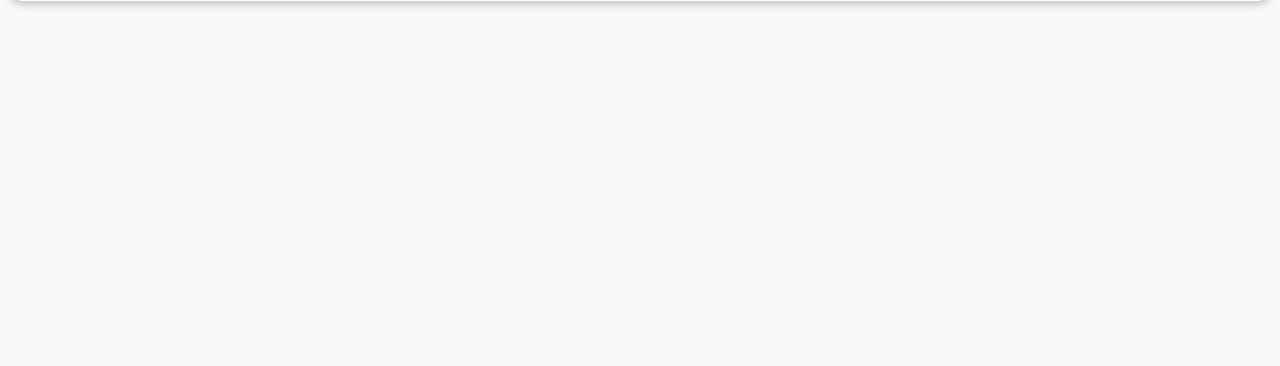
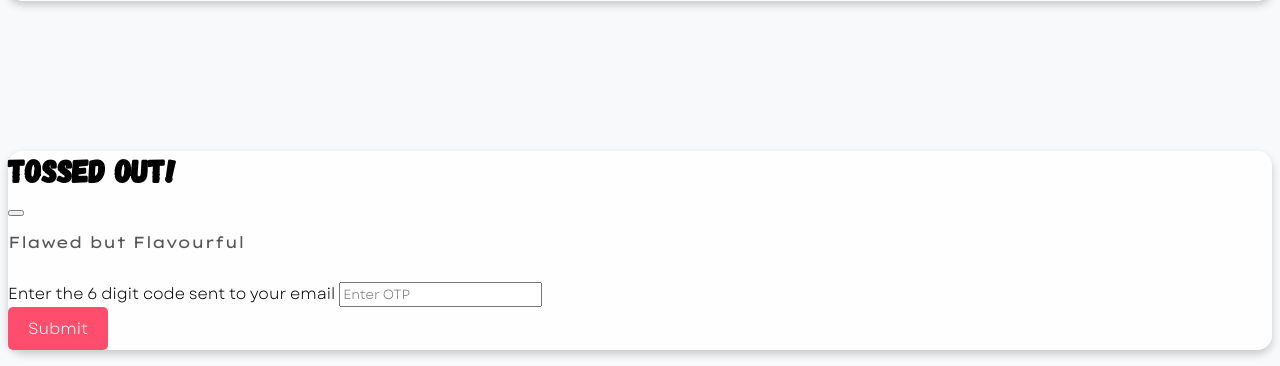
Before and after one commit to cbhy3/webappproj, a Flask app: template templates/includes/_navbar.html in a window 1280 px wide. Shown: the part 1011-1377 px from the top of the page. Before the commit the page ends 1019 px from the top, so only its background shows below. Run offline with Flask 3, Linux system fonts and the light colour scheme; the template is opened without the code that fills it: values that come from a table or form of the project are taken from there, others are empty; some libraries are stand-ins or nearby versions.

Commit message:
added otp email verification

```diff
--- a/Forms.py
+++ b/Forms.py
@@ -1,7 +1,9 @@
+
 from flask_wtf import FlaskForm
 from wtforms import StringField, SubmitField
 from wtforms.validators import DataRequired, Email, EqualTo, InputRequired, Length, ValidationError
 from wtforms.fields import EmailField, PasswordField
+from flask import session
 import shelve
 
 class signUp(FlaskForm):
@@ -34,3 +36,17 @@ class signIn(FlaskForm):
                  raise ValidationError('Incorrect Password or Email.')
         except KeyError:
             raise ValidationError("Email doesn't exist.")
+
+
+class Otp(FlaskForm):
+    otp = StringField('Enter the 6 digit code sent to your email', validators=[DataRequired(),Length(min=6, max = 6)])
+    submit = SubmitField('Submit', name = 'otp_submit')
+    def validate_otp(self,otp):
+        t = session.get('otp')
+        print(t)
+        if str(otp.data) == str(t):
+            print("otp successfully validated")
+            return True
+        else:
+            print(otp.data)
+            raise ValidationError('Invalid OTP entered.')
--- a/app.py
+++ b/app.py
@@ -1,8 +1,9 @@
-from flask import Flask, render_template, redirect, request, redirect, url_for
+from flask import Flask, render_template, redirect, request, redirect, url_for, session
 from Forms import *
 import shelve as shelve
 from customer import Customer
 from currentUser import CurrentUser
+from generateOTP import generateOTP
 app = Flask(__name__)
 app.config['SECRET_KEY'] = 'bignuts'
 
@@ -12,6 +13,7 @@ def main():
 
 @app.route('/aboutus', methods=['GET', 'POST'])
 def about_us():
+
     siemail = None
     sipassword = None
     suemail = None
@@ -19,25 +21,38 @@ def about_us():
     current_user = None
     signinform = signIn()
     signupform = signUp()
+    otpform = Otp()
+    needOTP = False
+    registrationSuccessful = False
     if request.method == 'POST':
         # Distinguish between forms
         if 'signin_submit' in request.form and signinform.validate_on_submit():
             siemail = signinform.email.data
             sipassword = signinform.password.data
             print("Sign-in attempt:", siemail)
+            registrationSuccessful = False
             with shelve.open('users') as usersDB:
                 current_user = usersDB[siemail]
                 ##print(current_user)
         elif 'signup_submit' in request.form and signupform.validate_on_submit():
             suemail = signupform.email.data
             supassword = signupform.password.data
+            session['user_email'] = suemail
+            session['user_password'] = supassword
             print("Sign-up attempt:", suemail)
-            Customer(suemail, supassword)
-            return redirect(url_for('about_us'))
+            needOTP = True
+            otp = generateOTP.__call__(suemail)
+            session['otp'] = otp
+            print(session['otp'])
+        elif 'otp_submit' in request.form and otpform.validate_on_submit():
+            registrationSuccessful = True
+            print("registration successful")
+            Customer(session.get('user_email'), session.get('user_password'))
+
         else:
-            print("Form validation failed:", signupform.errors, signinform.errors)
+            print("Form validation failed:", signupform.errors, signinform.errors, otpform.errors)
 
-    return render_template('aboutus.html', active_page='aboutus', signinform=signinform, signupform=signupform, siemail=siemail,sipassword=sipassword,suemail=suemail,supassword=supassword, current_user=current_user)
+    return render_template('aboutus.html', active_page='aboutus', signinform=signinform, signupform=signupform, siemail=siemail,sipassword=sipassword,suemail=suemail,supassword=supassword, current_user=current_user, needOTP=needOTP, otpform=otpform, registrationSuccessful=registrationSuccessful)
 ## copy this shit into the other pages when finished making them
 @app.route('/catalog')
 def catalog():
--- a/templates/includes/_navbar.html
+++ b/templates/includes/_navbar.html
@@ -98,17 +98,20 @@ border-color:white;
   transition: all 0.3s ease-in-out;
 }
   }
-   @media (max-width: 760px) { /* md and smaller */
+   @media (max-width: 760px) {
+       /* md and smaller */
        .nav-link {
            font-size: 14px; /* Even smaller font size */
-      width: 100vw;    /* Further reduced width */
-      height: 75px;    /* Further reduced height */
+           width: 100vw; /* Further reduced width */
+           height: 75px; /* Further reduced height */
            padding: 30px 8px; /* Reduced padding */
-        margin-top:5px;
+           margin-top: 5px;
        }
+
        .navbar-nav {
-       margin-top:35px;
+           margin-top: 35px;
        }
+
        .nav-link.active-link {
            background-color: #eaeaea;
            transform: translateY(0px);
@@ -119,6 +122,7 @@ border-color:white;
            transition: all 0.3s ease-in-out;
        }
    }
+
  .nav-link.active-link {
   background-color: #eaeaea;
   transform: translateY(20px);
@@ -186,7 +190,11 @@ border-color:white;
                 <p class="text-center" style="margin-bottom: 30px; font-size: 1rem; color: #555; font-family: Lexend">Flawed but Flavourful</p>
                 <form method="POST">
                     {{ signinform.hidden_tag() }}
-
+                    {% if registrationSuccessful %}
+                <div class="alert alert-success alert-dismissible fade show" role="alert">
+                    Registration Successful! Please log in to your account.
+                </div>
+                {% endif %}
                     <div class="mb-3">
                         {{ signinform.email.label(class="form-label") }}
                         {{ signinform.email(class="form-control", placeholder="Enter your email") }}
@@ -252,11 +260,42 @@ border-color:white;
                         Already have an account? <a id = "none"onclick='closeM("#signupFormModal")' data-bs-toggle="modal" data-bs-target="#signupModal" data-bs-dismiss="modal" style="text-decoration: none; color: #007bff;">Sign In</a>
                     </div>
                 </form>
+
+
             </div>
         </div>
     </div>
 </div>
+<div class="modal fade" id="otpFormModal" tabindex="-1" aria-labelledby="otpFormModalLabel" aria-hidden="true">
+    <div class="modal-dialog modal-lg">
+        <div class="modal-content" style="background: rgba(255, 255, 255, 0.9); border-radius: 15px; box-shadow: 0 4px 8px rgba(0, 0, 0, 0.2); margin-top: 150px">
+            <div class="modal-header">
+                <h1 class="modal-title w-100 text-center" id="signupFormModalLabel" style="font-family: 'Gagalin', sans-serif; font-weight: bold;">TOSSED OUT!</h1>
+                <button type="button" class="btn-close" data-bs-dismiss="modal" aria-label="Close"></button>
+            </div>
+            <div class="modal-body">
+                <p class="text-center" style="margin-bottom: 30px; font-size: 1rem; color: #555; font-family: Lexend">Flawed but Flavourful</p>
 
+<form method="post">
+                   {{ otpform.hidden_tag() }}
+                   <div class="mb-3">
+                       {{ otpform.otp.label(class="form-label") }}
+                       {{ otpform.otp(class="form-control", placeholder="Enter OTP") }}
+                       {% for error in otpform.otp.errors %}
+                       <span style="color: red;">[{{ error }}]</span>
+                       {% endfor %}
+
+                   </div>
+               <div class="mb-3">
+                   {{ otpform.submit(class = "btn w-100 mt-3", style ="background-color: #ff4d6d; color: #fff; border: none; padding: 10px 20px; font-size: 1rem; border-radius: 5px;") }}
+
+               </div>
+
+               </form>
+            </div>
+        </div>
+    </div>
+</div>
 <script>
     document.addEventListener('DOMContentLoaded', function () {
         // Check for form errors and reopen the corresponding modal
@@ -264,9 +303,14 @@ border-color:white;
             var signupFormModal = new bootstrap.Modal(document.getElementById('signupFormModal'));
             console.log("doing sign up form")
             signupFormModal.show();
-        {% elif signinform.errors %}
+        {% elif signinform.errors or registrationSuccessful%}
             var signInModal = new bootstrap.Modal(document.getElementById('signupModal'));
             signInModal.show();
+        {% elif otpform.errors or needOTP %}
+            var otpFormModal = new bootstrap.Modal(document.getElementById('otpFormModal'));
+            otpFormModal.show();
         {% endif %}
+
+
     });
 </script>
```
Also changed, not shown: generateOTP.py (added, +26 -0 lines), 1 other file. Lines whose indentation alone changed are shown as unchanged.
